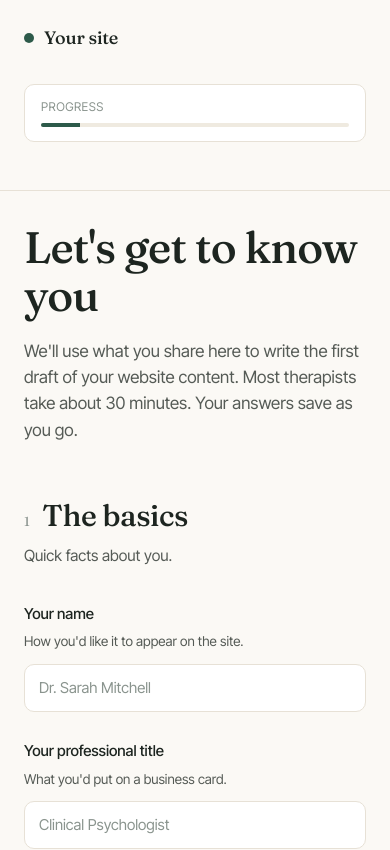
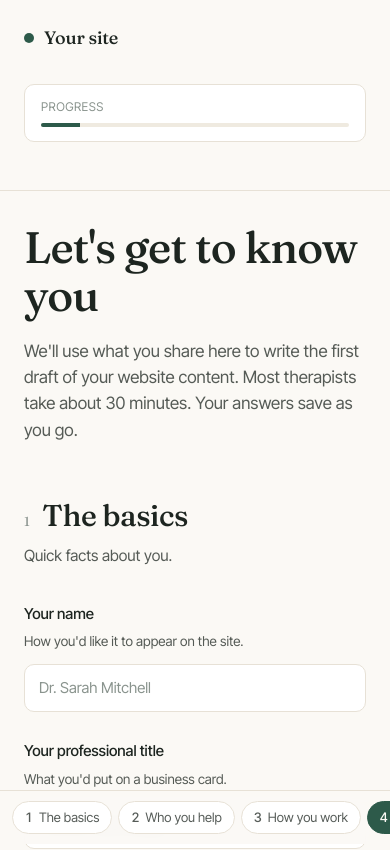
Before and after one commit to codeplaygroundspace/website-designer-studio-app, a Next.js app: page / in a window 390 px wide. Shown: the top 850 px of the page. Built offline with nearby package versions, Linux system fonts and the light colour scheme.

Commit message:
feat: add mobile bottom nav with horizontally scrollable section pills

```diff
--- /dev/null
+++ b/src/components/therapist-form/mobile-bottom-nav.tsx
@@ -0,0 +1,43 @@
+"use client";
+
+import { cn } from "@/lib/utils";
+import { sections } from "./data/intake-form-data";
+
+interface MobileBottomNavProps {
+  activeSection: string;
+}
+
+export function MobileBottomNav({ activeSection }: MobileBottomNavProps) {
+  const scrollTo = (id: string) => {
+    document.getElementById(id)?.scrollIntoView({ behavior: "smooth" });
+  };
+
+  return (
+    <nav
+      aria-label="Form sections"
+      className="fixed bottom-0 left-0 right-0 z-50 border-t border-border bg-background/90 backdrop-blur-sm lg:hidden"
+    >
+      <div className="flex gap-1.5 overflow-x-auto px-3 py-2.5 [-ms-overflow-style:none] [scrollbar-width:none] [&::-webkit-scrollbar]:hidden">
+        {sections.map((section) => {
+          const isActive = activeSection === section.id;
+          return (
+            <button
+              key={section.id}
+              type="button"
+              onClick={() => scrollTo(section.id)}
+              className={cn(
+                "flex shrink-0 items-center gap-1.5 rounded-full border px-3 py-1.5 text-[13px] transition-colors",
+                isActive
+                  ? "border-primary bg-primary text-primary-foreground"
+                  : "border-border bg-card text-foreground/75 hover:border-muted-foreground hover:text-foreground",
+              )}
+            >
+              <span className="font-medium tabular-nums">{section.number}</span>
+              <span>{section.label}</span>
+            </button>
+          );
+        })}
+      </div>
+    </nav>
+  );
+}
```
